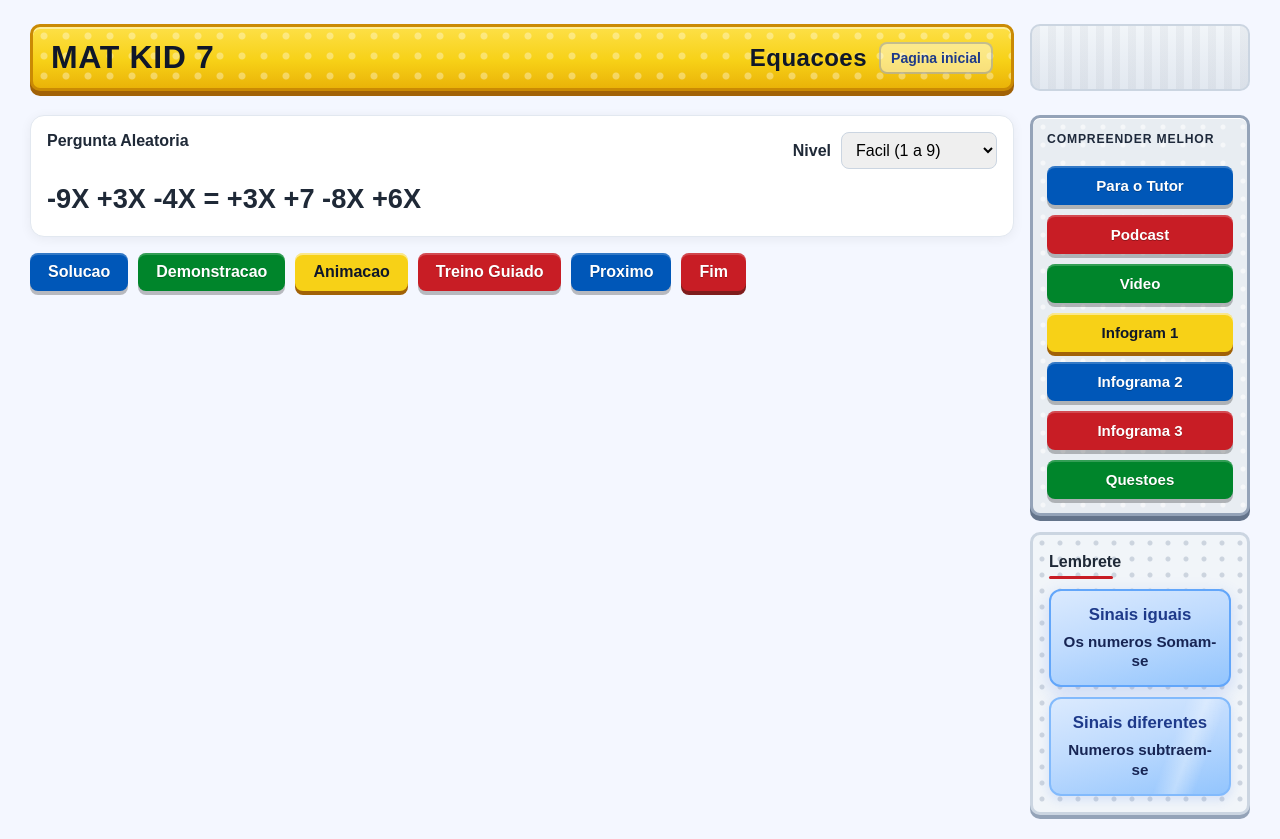
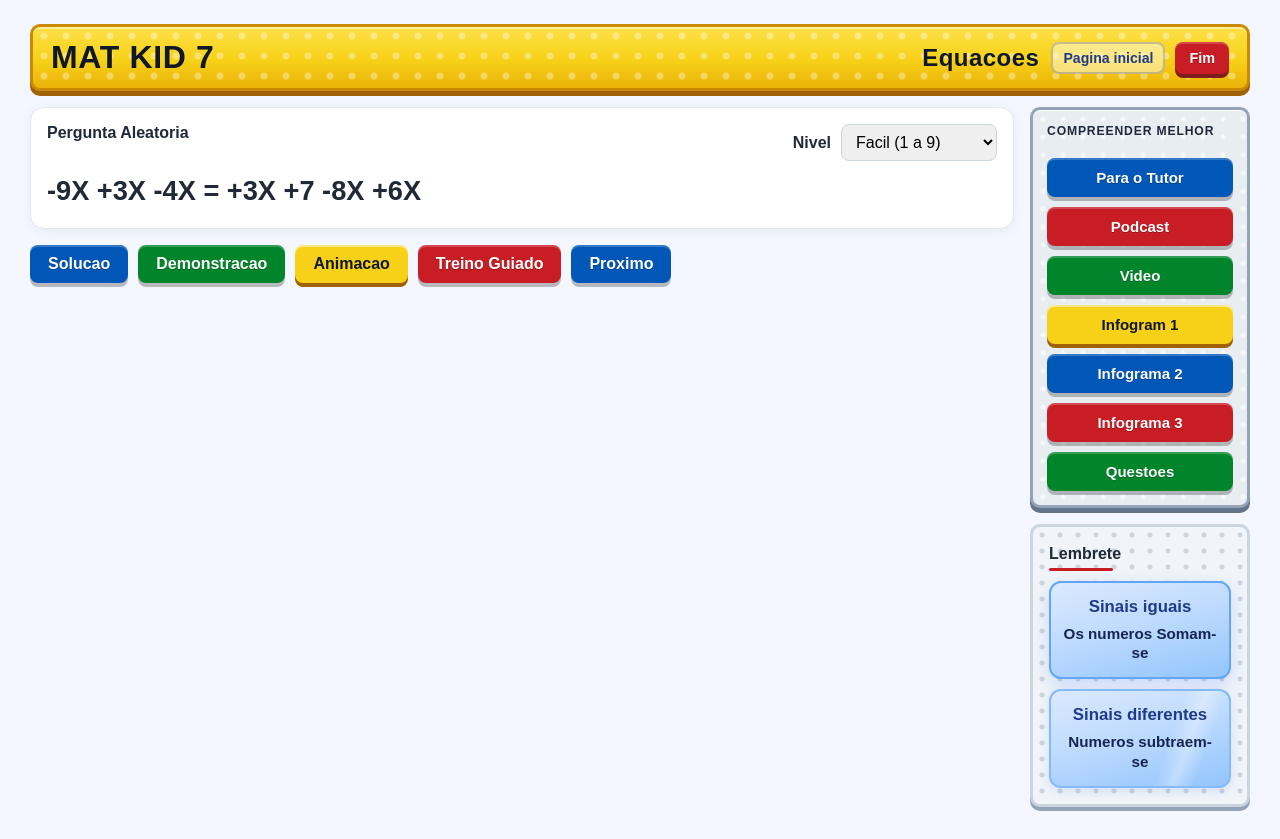
Before and after one commit to cristyyalbertyy-hub/mat-kid-7-equacoes, a plain HTML site: page app.html in a window 1280 px wide. Drawn offline with Linux system fonts and the light colour scheme.

Commit message:
Cabecalho sem espacador, Fim no topo, contornos coloridos nos paineis
Made-with: Cursor

```diff
--- a/app.html
+++ b/app.html
@@ -15,9 +15,11 @@
           <h1>MAT KID 7</h1>
           <h2>Equacoes</h2>
         </div>
-        <a class="landing-back" href="./index.html">Pagina inicial</a>
+        <div class="top-main-actions">
+          <a class="landing-back" href="./index.html">Pagina inicial</a>
+          <button id="btn-end" type="button" class="danger">Fim</button>
+        </div>
       </div>
-      <div class="top-side-spacer"></div>
     </header>
 
     <div id="main-layout" class="main-layout">
@@ -43,7 +45,6 @@
           <button id="btn-animation">Animacao</button>
           <button id="btn-training">Treino Guiado</button>
           <button id="btn-next">Proximo</button>
-          <button id="btn-end" class="danger">Fim</button>
         </section>
 
         <section id="solution-area" class="card hidden"></section>
--- a/style.css
+++ b/style.css
@@ -25,11 +25,8 @@ body {
 }
 
 .top-bar {
-  display: grid;
-  grid-template-columns: minmax(0, 1fr) 220px;
-  gap: 16px;
   max-width: 1220px;
-  margin: 0 auto 24px;
+  margin: 0 auto 16px;
 }
 
 .top-main {
@@ -80,18 +77,36 @@ body {
   background: rgba(255, 255, 255, 0.75);
 }
 
-.top-side-spacer {
-  min-height: 48px;
-  border-radius: 10px;
-  background: repeating-linear-gradient(
-      90deg,
-      rgba(15, 23, 42, 0.04) 0,
-      rgba(15, 23, 42, 0.04) 8px,
-      transparent 8px,
-      transparent 16px
-    ),
-    linear-gradient(180deg, #f1f5f9, #e2e8f0);
-  border: 2px solid #cbd5e1;
+.top-main-actions {
+  display: flex;
+  align-items: center;
+  gap: 10px;
+  flex-shrink: 0;
+}
+
+.top-main #btn-end {
+  border: none;
+  border-radius: 8px;
+  padding: 8px 14px;
+  font-size: 0.9rem;
+  font-weight: 800;
+  color: #fff;
+  text-shadow: 0 1px 0 rgba(0, 0, 0, 0.25);
+  background: var(--lego-red);
+  box-shadow: 0 4px 0 #7f1d1d, inset 0 2px 0 rgba(255, 255, 255, 0.18);
+  cursor: pointer;
+  transition: transform 0.08s ease, box-shadow 0.08s ease, filter 0.15s ease;
+  opacity: 1;
+}
+
+.top-main #btn-end:hover {
+  opacity: 1;
+  filter: brightness(1.06);
+}
+
+.top-main #btn-end:active {
+  transform: translateY(3px);
+  box-shadow: 0 1px 0 #7f1d1d, inset 0 2px 0 rgba(255, 255, 255, 0.12);
 }
 
 .main-layout {
@@ -207,6 +222,8 @@ body {
   flex-direction: column;
   gap: 16px;
   min-width: 0;
+  margin-top: 0;
+  align-self: start;
 }
 
 .lembrete-panel {
@@ -431,11 +448,6 @@ button:hover {
 
 .buttons button:nth-child(5) {
   background: var(--lego-blue);
-}
-
-.buttons button:nth-child(6) {
-  background: var(--lego-red);
-  box-shadow: 0 4px 0 #7f1d1d, inset 0 2px 0 rgba(255, 255, 255, 0.18);
 }
 
 .danger {
@@ -996,10 +1008,6 @@ button:hover {
 }
 
 @media (max-width: 900px) {
-  .top-bar {
-    grid-template-columns: 1fr;
-  }
-
   .top-main {
     flex-wrap: wrap;
     gap: 12px;
@@ -1010,8 +1018,10 @@ button:hover {
     justify-content: space-between;
   }
 
-  .top-main .landing-back {
-    margin-left: auto;
+  .top-main-actions {
+    width: 100%;
+    justify-content: flex-end;
+    flex-wrap: wrap;
   }
 
   .main-layout {
```
